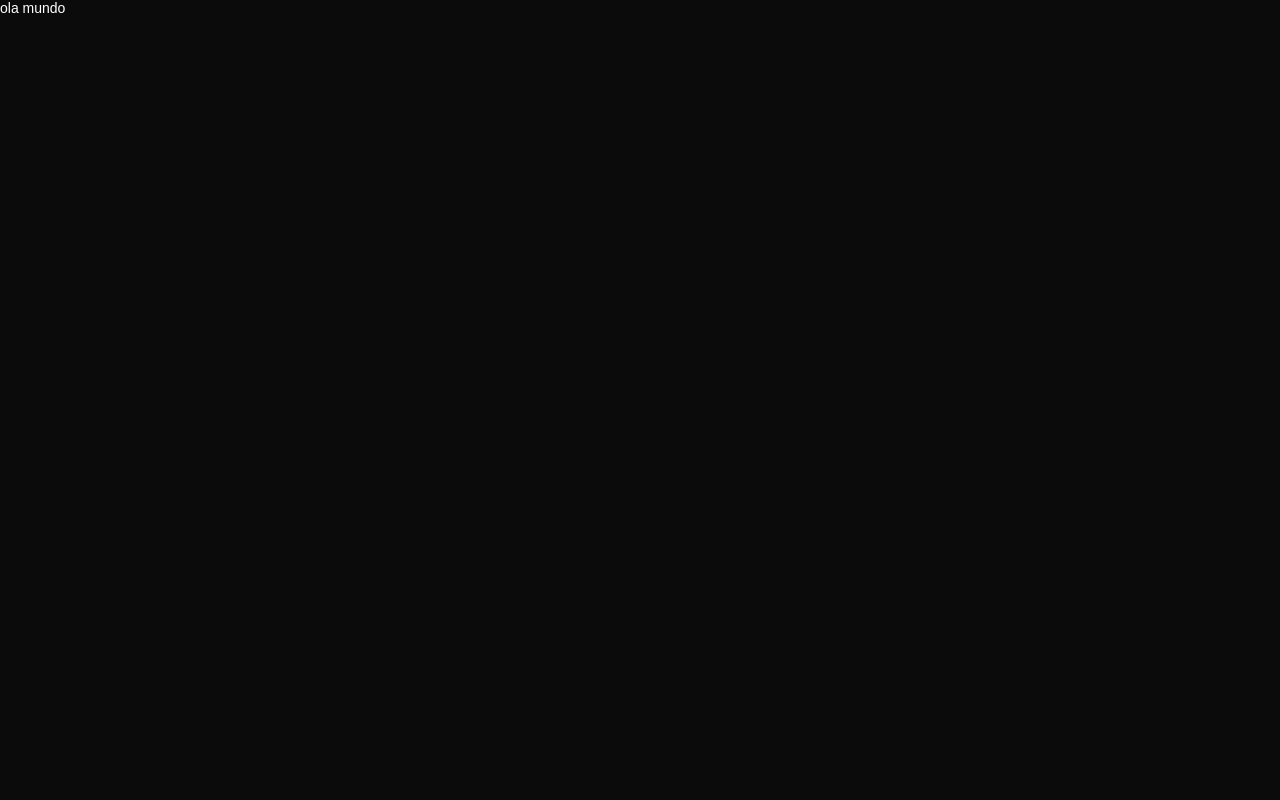
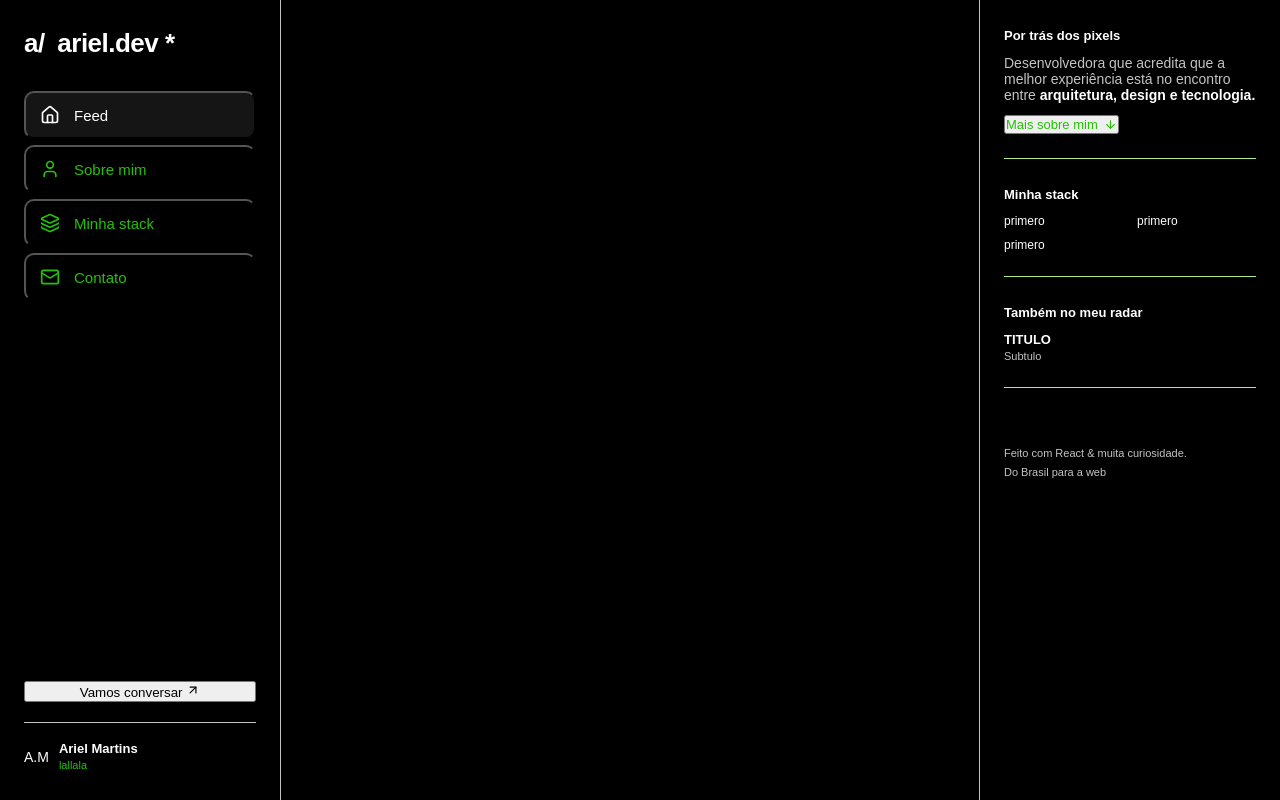
Before and after one commit to aarielmartins/portfolio, a React (Create React App) app: page / in a window 1280 px wide. Built offline with nearby package versions, Linux system fonts and the light colour scheme; a web font is replaced by a local one.

Commit message:
criando o layout, rightpanel e sidebar

```diff
--- a/package.json
+++ b/package.json
@@ -10,6 +10,7 @@
     "@types/node": "^16.18.23",
     "@types/react": "^18.0.31",
     "@types/react-dom": "^18.0.11",
+    "lucide-react": "^1.56.0",
     "react": "^18.2.0",
     "react-dom": "^18.2.0",
     "react-router-dom": "^7.18.4",
--- a/src/App.tsx
+++ b/src/App.tsx
@@ -1,10 +1,11 @@
+import Layout from './components/Layout'
 import { GlobalCSS } from './styles'
 
 function App() {
   return (
     <>
       <GlobalCSS />
-      <div>ola mundo</div>
+      <Layout />
     </>
   )
 }
--- /dev/null
+++ b/src/components/Layout/index.tsx
@@ -0,0 +1,14 @@
+import Sidebar from '../Sidebar'
+import RightPanel from '../RightPanel'
+
+import * as S from './styles'
+
+const Layout = () => (
+  <S.Container>
+    <Sidebar />
+    <S.Feed> </S.Feed>
+    <RightPanel />
+  </S.Container>
+)
+
+export default Layout
--- /dev/null
+++ b/src/components/Layout/styles.ts
@@ -0,0 +1,44 @@
+import styled from 'styled-components'
+
+import { breakpoints, cores } from '../../styles'
+
+export const Container = styled.div`
+  display: grid;
+  grid-template-columns: 280px minmax(0, 1fr) 300px;
+  height: 100vh;
+  height: 100dvh;
+  max-width: 1500px;
+  margin: 0 auto;
+
+  @media (max-width: ${breakpoints.tablet}) {
+    grid-template-columns: 240px minmax(0, 1fr);
+  }
+
+  @media (max-width: ${breakpoints.mobile}) {
+    grid-template-columns: 1fr;
+  }
+`
+
+export const Feed = styled.main`
+  height: 100%;
+  overflow-y: auto;
+  border-left: 1px solid ${cores.cinza};
+  border-right: 1px solid ${cores.cinza};
+  scroll-behavior: smooth;
+  scroll-padding-top: 60px;
+  scrollbar-width: thin;
+  scrollbar-color: ${cores.cinza} transparent;
+
+  @media (max-width: ${breakpoints.tablet}) {
+    border-right: 0;
+  }
+
+  @media (max-width: ${breakpoints.mobile}) {
+    border: 0;
+    padding-bottom: 72px;
+  }
+
+  @media (prefers-reduced-motion: reduce) {
+    scroll-behavior: auto;
+  }
+`
--- /dev/null
+++ b/src/components/RightPanel/index.tsx
@@ -0,0 +1,86 @@
+import {
+  ArrowDown,
+  ArrowUpRight,
+  Box,
+  Code2,
+  Gamepad2,
+  Icon
+} from 'lucide-react'
+
+// import { radar, stack } from '../../data'
+// import { scrollToSection } from '../../utils'
+// import { Button, ChipIcon, Status } from '../../styles'
+
+import * as S from './styles'
+
+const icons = { box: Box, code: Code2, gamepad: Gamepad2 }
+
+const RightPanel = () => (
+  <S.Aside>
+    <S.Block>
+      <h3>Por trás dos pixels</h3>
+      <p>
+        Desenvolvedora que acredita que a melhor experiência está no encontro
+        entre <strong>arquitetura, design e tecnologia.</strong>
+      </p>
+      <S.TextLink>
+        {/* onClick={() => scrollToSection('sobre')} */}
+        Mais sobre mim <ArrowDown size={13} />
+      </S.TextLink>
+    </S.Block>
+
+    <S.Block>
+      <h3>Minha stack</h3>
+      <S.StackGrid>
+        {/* {stack.map((item) => (
+          <li key={item}>
+            <ChipIcon>{item.slice(0, 2)}</ChipIcon>
+            {item}
+          </li>
+        ))} */}
+        <li>primero</li>
+        <li>primero</li>
+        <li>primero</li>
+      </S.StackGrid>
+    </S.Block>
+
+    <S.Block>
+      <h3>Também no meu radar</h3>
+      <S.Radar>
+        {/* {radar.map(({ icon, title, sub }) => {
+          const Icon = icons[icon]
+          return (
+            <li key={title}>
+              <Icon size={20} />
+              <div>
+                <strong>{title}</strong>
+                <small>{sub}</small>
+              </div>
+            </li>
+          )
+        })} */}
+        <li>
+          <div>
+            <strong>TITULO</strong>
+            <small>Subtulo</small>
+          </div>
+        </li>
+      </S.Radar>
+    </S.Block>
+
+    <S.Cta>
+      {/* <Status>Vamos criar algo?</Status>
+      <h3>Seu próximo projeto pode começar aqui.</h3>
+      <Button $block onClick={() => scrollToSection('contato')}>
+        Me dá um oi <ArrowUpRight size={14} />
+      </Button> */}
+    </S.Cta>
+
+    <S.Foot>
+      <p>Feito com React & muita curiosidade.</p>
+      <p>Do Brasil para a web</p>
+    </S.Foot>
+  </S.Aside>
+)
+
+export default RightPanel
--- /dev/null
+++ b/src/components/RightPanel/styles.ts
@@ -0,0 +1,108 @@
+import styled from 'styled-components'
+
+import { breakpoints, cores } from '../../styles'
+
+export const Aside = styled.aside`
+  display: flex;
+  flex-direction: column;
+  gap: 28px;
+  height: 100%;
+  padding: 28px 24px;
+  overflow-y: auto;
+  scrollbar-width: none;
+
+  @media (max-width: ${breakpoints.tablet}) {
+    display: none;
+  }
+`
+
+export const Block = styled.section`
+  display: flex;
+  flex-direction: column;
+  gap: 12px;
+  padding-bottom: 24px;
+  border-bottom: 1px solid ${cores.detalheClaro};
+
+  h3 {
+    font-size: 13px;
+    font-weight: 600;
+  }
+
+  p {
+    color: ${cores.cinza};
+
+    strong {
+      color: ${cores.branco};
+      font-weight: 600;
+    }
+  }
+`
+
+export const TextLink = styled.button`
+  display: inline-flex;
+  align-items: center;
+  gap: 6px;
+  align-self: flex-start;
+  font-size: 13px;
+  font-weight: 500;
+  color: ${cores.detalhe};
+
+  &:hover {
+    text-decoration: underline;
+  }
+`
+
+export const StackGrid = styled.ul`
+  display: grid;
+  grid-template-columns: 1fr 1fr;
+  gap: 10px 14px;
+
+  li {
+    display: flex;
+    align-items: center;
+    gap: 10px;
+    font-size: 12px;
+    font-weight: 500;
+  }
+`
+
+export const Radar = styled.ul`
+  display: flex;
+  flex-direction: column;
+  gap: 14px;
+
+  li {
+    display: flex;
+    align-items: center;
+    gap: 12px;
+    color: ${cores.cinza};
+  }
+
+  strong {
+    display: block;
+    font-size: 13px;
+    color: ${cores.branco};
+  }
+
+  small {
+    font-size: 11px;
+  }
+`
+
+export const Cta = styled.section`
+  display: flex;
+  flex-direction: column;
+  gap: 12px;
+
+  h3 {
+    font-size: 19px;
+    font-weight: 500;
+    line-height: 1.3;
+  }
+`
+
+export const Foot = styled.footer`
+  font-size: 11px;
+  line-height: 1.7;
+  color: ${cores.cinza};
+`
--- /dev/null
+++ b/src/components/Sidebar/index.tsx
@@ -0,0 +1,83 @@
+import { useEffect, useState } from 'react'
+import { ArrowUpRight, Home, Layers, Mail, User } from 'lucide-react'
+
+// import { profile } from '../../data'
+// import { scrollToSection } from '../../utils'
+// import { Avatar, Button } from '../../styles'
+
+import * as S from './styles'
+
+const items = [
+  { id: 'feed', label: 'Feed', Icon: Home },
+  { id: 'sobre', label: 'Sobre mim', Icon: User },
+  { id: 'stack', label: 'Minha stack', Icon: Layers },
+  { id: 'contato', label: 'Contato', Icon: Mail }
+]
+
+const Sidebar = () => {
+  const [active, setActive] = useState('feed')
+
+  // destaca no menu a seção que está visível no feed
+  useEffect(() => {
+    const root = document.getElementById('feed-scroll')
+    if (!root) return
+
+    const observer = new IntersectionObserver(
+      (entries) => {
+        entries.forEach((entry) => {
+          if (entry.isIntersecting) setActive(entry.target.id)
+        })
+      },
+      { root, rootMargin: '-20% 0px -60% 0px' }
+    )
+
+    items.forEach(({ id }) => {
+      const el = document.getElementById(id)
+      if (el) observer.observe(el)
+    })
+
+    return () => observer.disconnect()
+  }, [])
+
+  return (
+    <S.Aside>
+      <S.Logo>
+        <span>a/</span> ariel.dev <span>*</span>
+      </S.Logo>
+
+      <S.Nav aria-label="Principal">
+        {items.map(({ id, label, Icon }) => (
+          <S.NavItem
+            key={id}
+            $active={active === id}
+            // onClick={() => scrollToSection(id)}
+            aria-current={active === id ? 'page' : undefined}
+          >
+            <Icon size={20} />
+            <span>{label}</span>
+          </S.NavItem>
+        ))}
+      </S.Nav>
+
+      <S.Bottom>
+        <button
+        // $variant="accent"
+        // $block
+        // onClick={() => scrollToSection('contato')}
+        >
+          Vamos conversar <ArrowUpRight size={14} />
+        </button>
+
+        <S.Me>
+          <div>A.M</div>
+          <div>
+            <strong>Ariel Martins</strong>
+            <small>lallala</small>
+          </div>
+        </S.Me>
+      </S.Bottom>
+    </S.Aside>
+  )
+}
+
+export default Sidebar
--- /dev/null
+++ b/src/components/Sidebar/styles.ts
@@ -0,0 +1,105 @@
+import styled from 'styled-components'
+
+import { breakpoints, cores } from '../../styles'
+
+export const Aside = styled.aside`
+  display: flex;
+  flex-direction: column;
+  gap: 32px;
+  height: 100%;
+  padding: 28px 24px;
+  overflow-y: auto;
+
+  @media (max-width: ${breakpoints.mobile}) {
+    position: fixed;
+    bottom: 0;
+    left: 0;
+    right: 0;
+    z-index: 20;
+    height: auto;
+    padding: 6px 10px;
+    flex-direction: row;
+    background-color: rgba(0, 0, 0, 0.92);
+    border-top: 1px solid ${cores.cinza};
+  }
+`
+
+export const Logo = styled.div`
+  font-size: 26px;
+  font-weight: 700;
+  letter-spacing: -0.02em;
+
+  span {
+    color: ${cores.branco};
+    margin-right: 6px;
+  }
+
+  @media (max-width: ${breakpoints.mobile}) {
+    display: none;
+  }
+`
+
+export const Nav = styled.nav`
+  display: flex;
+  flex-direction: column;
+  gap: 6px;
+
+  @media (max-width: ${breakpoints.mobile}) {
+    flex-direction: row;
+    justify-content: space-around;
+    width: 100%;
+  }
+`
+
+export const NavItem = styled.button<{ $active: boolean }>`
+  display: flex;
+  align-items: center;
+  gap: 14px;
+  padding: 12px 14px;
+  border-radius: 10px;
+  font-size: 15px;
+  text-align: left;
+  color: ${({ $active }) => ($active ? cores.branco : cores.detalhe)};
+  background-color: ${({ $active }) => ($active ? '#151515' : 'transparent')};
+  transition: color 0.15s;
+
+  &:hover {
+    color: ${({ $active }) => ($active ? cores.branco : cores.detalheClaro)};
+  }
+
+  @media (max-width: ${breakpoints.mobile}) {
+    flex-direction: column;
+    gap: 2px;
+    padding: 8px 10px;
+    font-size: 10px;
+  }
+`
+
+export const Bottom = styled.div`
+  display: flex;
+  flex-direction: column;
+  gap: 20px;
+  margin-top: auto;
+
+  @media (max-width: ${breakpoints.mobile}) {
+    display: none;
+  }
+`
+
+export const Me = styled.div`
+  display: flex;
+  align-items: center;
+  gap: 10px;
+  padding-top: 18px;
+  border-top: 1px solid ${cores.cinza};
+
+  strong {
+    display: block;
+    font-size: 13px;
+  }
+
+  small {
+    font-size: 11px;
+    color: ${cores.detalhe};
+  }
+`
--- a/src/styles.ts
+++ b/src/styles.ts
@@ -5,7 +5,7 @@ export const cores = {
   cinzaClaro: '#f7f6f6',
   cinza: '#c5c3c3',
   chumbo: '#848484',
-  preto: '#0b0b0b',
+  preto: '#000000',
   detalhe: '#24c205',
   detalheClaro: '#aaeb8b'
 }
@@ -17,11 +17,17 @@ export const texto = {
   titulo: '36px'
 }
 
+export const breakpoints = {
+  tablet: '1100px',
+  mobile: '760px'
+}
+
 export const GlobalCSS = createGlobalStyle`
   * {
     margin: 0;
     padding: 0;
     box-sizing: border-box;
+    text-decoration: none;
     font-family: "Clarity City", sans-serif;
   }
 
```
Also changed, not shown: 1 other file (tests, documents, lock files or other folders).
